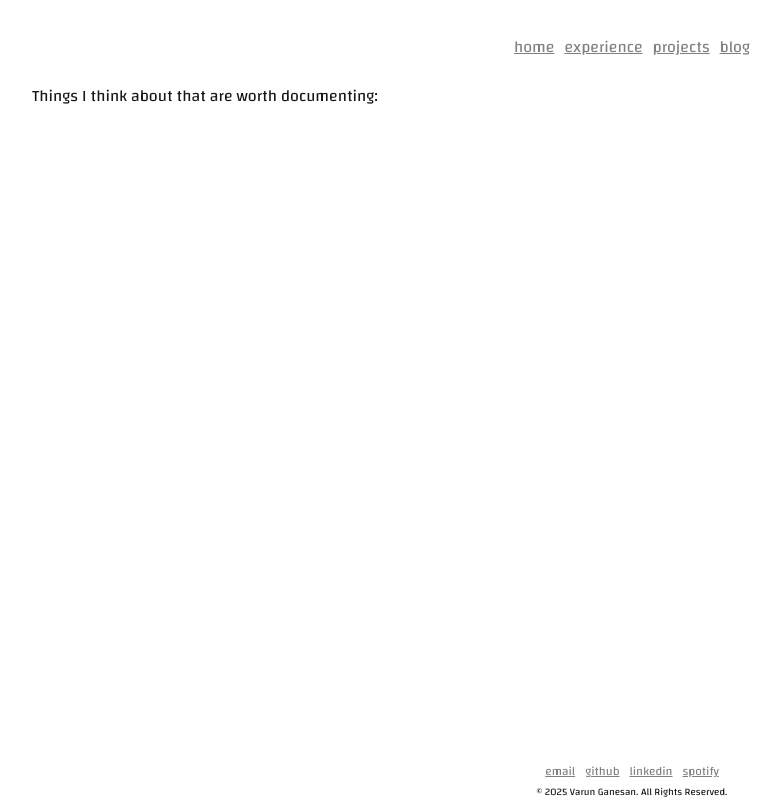
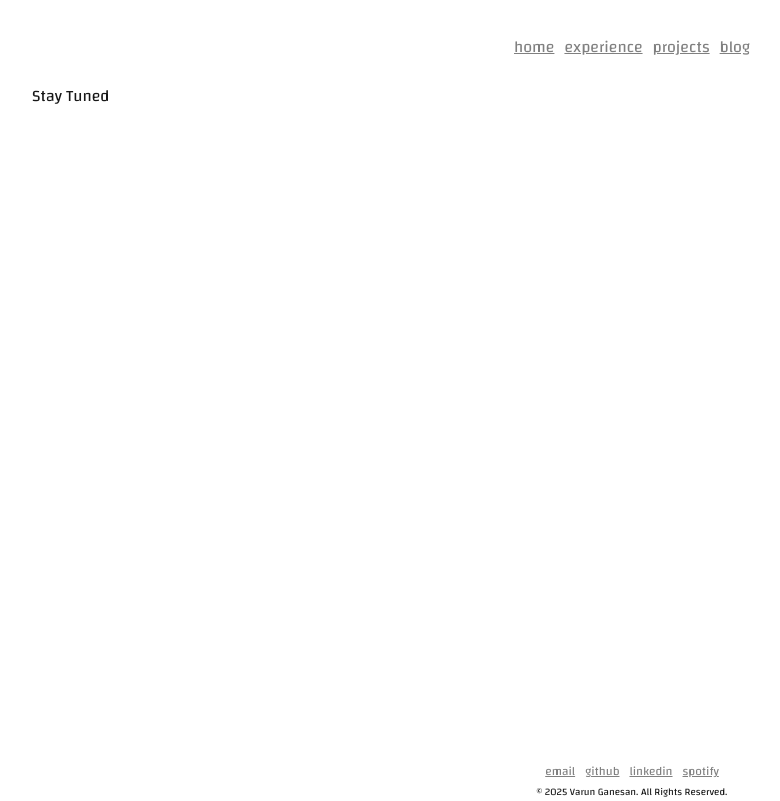
Before and after one commit to v2ganesan/portfolio, a Next.js app: page /blog in a window 1280 px wide. Shown: the whole page, without its empty margins (8-788 px from the left). Built offline with nearby package versions, Linux system fonts and the light colour scheme.

Commit message:
irrelevant

```diff
--- a/app/blog/page.js
+++ b/app/blog/page.js
@@ -1,5 +1,5 @@
 export default function Blog () {
     return (
-        <h1> Things I think about that are worth documenting: </h1>
+        <h1> Stay Tuned </h1>
     )
 }
--- a/app/experience/page.js
+++ b/app/experience/page.js
@@ -1,5 +1,5 @@
 export default function Experience (){
     return (
-        <h1> Professional Experience </h1>
+        <h1> Build. Deploy. Profit. </h1>
     )
 }
--- a/app/page.js
+++ b/app/page.js
@@ -1,6 +1,6 @@
 
 export default function Home() {
   return (
-    <h1>Hello this is my app</h1>
+    <h1>Varun Ganesan</h1>
   )
 }
--- a/app/projects/page.js
+++ b/app/projects/page.js
@@ -1,6 +1,6 @@
 export default function Projects () {
     return (
-        <h1> My Projects: </h1>
+        <h1> In Progress </h1>
     )
 
 }
```
